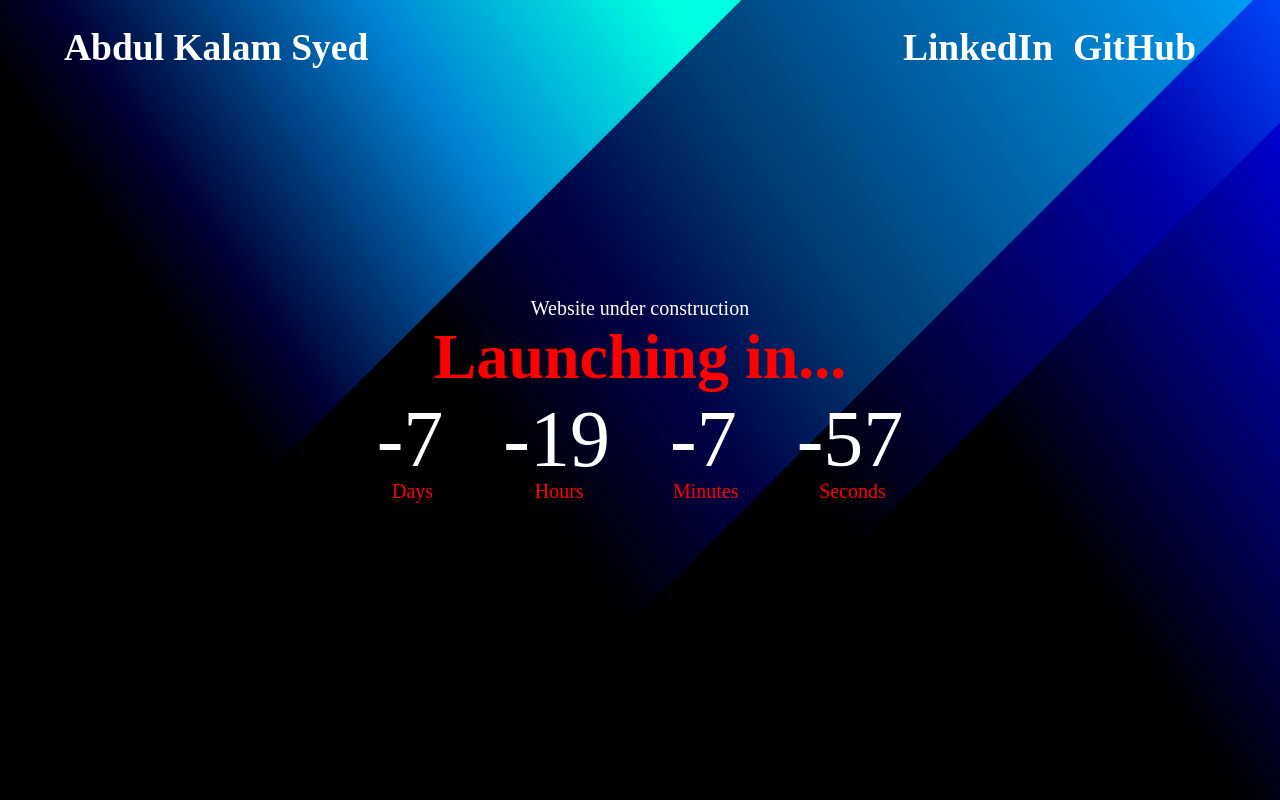
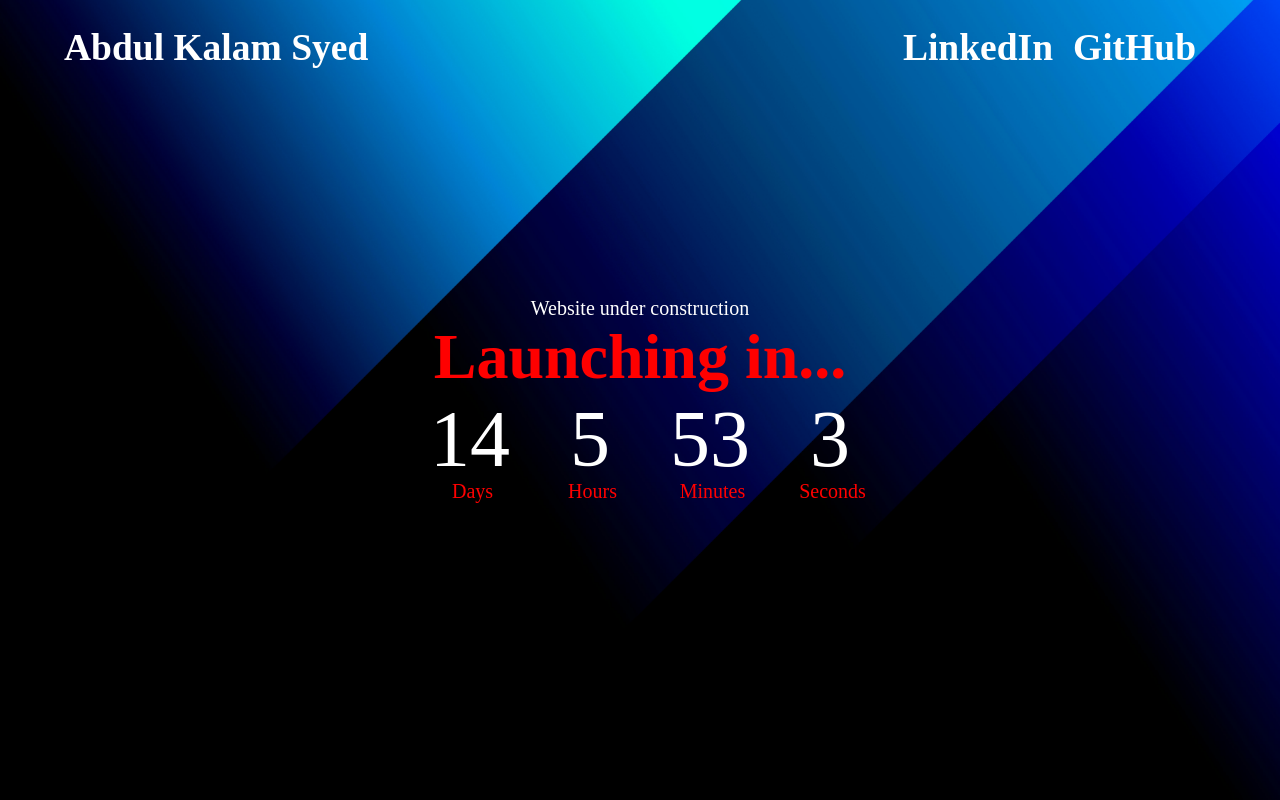
Before and after one commit to abdulksyed10/Website_Launch_timer, a plain HTML site: page index.html in a window 1280 px wide. Drawn offline with Linux system fonts and the light colour scheme.

Commit message:
changing date for the last time (hopefully)

```diff
--- a/index.html
+++ b/index.html
@@ -40,7 +40,7 @@
     </div>
 
     <script>
-      var countDown = new Date("Oct 10, 2024 00:00:00").getTime();
+      var countDown = new Date("Oct 31, 2024 00:00:00").getTime();
       var x = setInterval(function(){
         var now = new Date().getTime();
         var togo = countDown - now;
```
